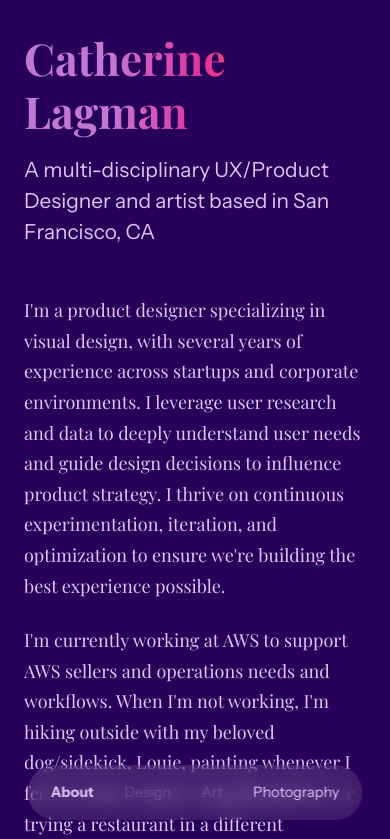
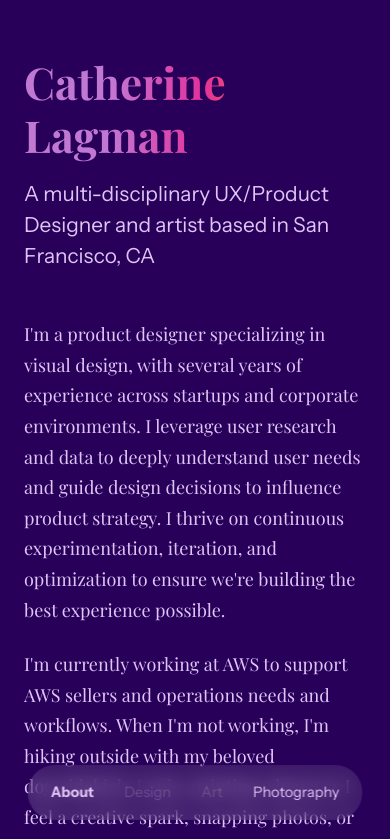
Before and after one commit to catlagman/portfolio, a Next.js app: page / in a window 390 px wide. Shown: the top 839 px of the page. Built offline with nearby package versions, Linux system fonts and the light colour scheme.

Commit message:
Increase mobile hero top padding for better spacing

```diff
--- a/app/page.module.scss
+++ b/app/page.module.scss
@@ -249,7 +249,7 @@ margin-bottom: 1rem;
   }
 
   .hero {
-    padding: 2em 1.5rem 6rem;
+    padding: 3.5em 1.5rem 6rem;
   }
 
   .heroName {
```
